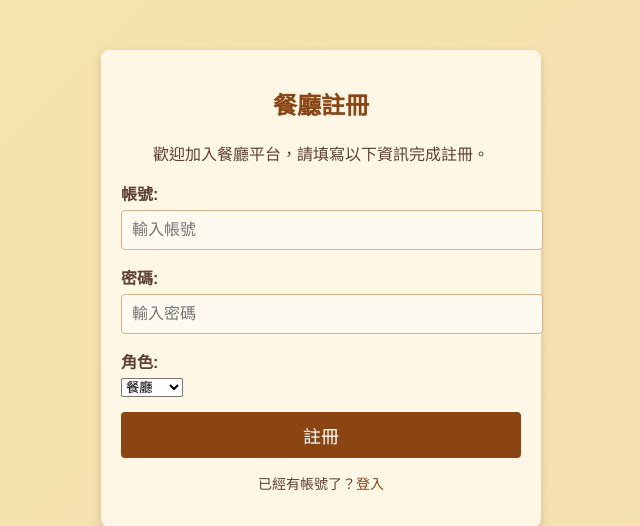
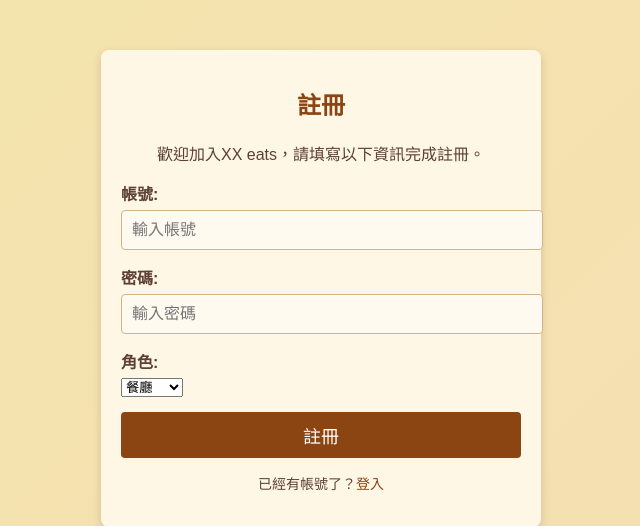
Before and after one commit to Yu01chan/Food-delivery-platform, a Flask app: page /users in a window 1280 px wide. Shown: the top 526 px of the page, without its empty margins (319-959 px from the left). Run offline with Flask 3, Linux system fonts and the light colour scheme.

Commit message:
html修改和注冊頁面url更改

```diff
--- a/templates/login.html
+++ b/templates/login.html
@@ -3,7 +3,7 @@
 <head>
     <meta charset="UTF-8">
     <meta name="viewport" content="width=device-width, initial-scale=1.0">
-    <title>餐廳平台 - 登入</title>
+    <title>登入</title>
     <style>
         body {
             font-family: Arial, sans-serif;
@@ -77,8 +77,8 @@
 </head>
 <body>
     <div class="login-container">
-        <h1>餐廳登入</h1>
-        <p>歡迎回到餐廳平台，請輸入您的帳號和密碼進行登入。</p>
+        <h1>XX eats登入</h1>
+        <p>歡迎回到XX eats，請輸入您的帳號和密碼進行登入。</p>
         <form method="POST" action="{{ url_for('login') }}">
             <div class="form-group">
                 <label for="user_id">帳號:</label>
--- a/templates/users.html
+++ b/templates/users.html
@@ -3,7 +3,7 @@
 <head>
     <meta charset="UTF-8">
     <meta name="viewport" content="width=device-width, initial-scale=1.0">
-    <title>餐廳註冊</title>
+    <title>註冊</title>
     <style>
         body {
             font-family: Arial, sans-serif;
@@ -77,9 +77,9 @@
 </head>
 <body>
     <div class="register-container">
-        <h1>餐廳註冊</h1>
-        <p>歡迎加入餐廳平台，請填寫以下資訊完成註冊。</p>
-        <form method="POST" action="{{ url_for('register') }}">
+        <h1>註冊</h1>
+        <p>歡迎加入XX eats，請填寫以下資訊完成註冊。</p>
+        <form method="POST" action="{{ url_for('users') }}">
             <div class="form-group">
                 <label for="user_id">帳號:</label>
                 <input type="text" id="user_id" name="user_id" required placeholder="輸入帳號"
```
